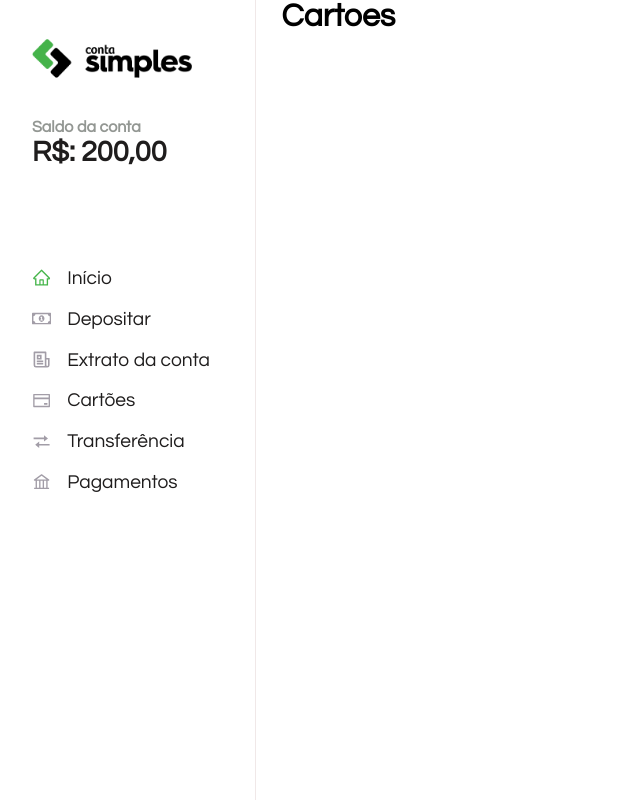
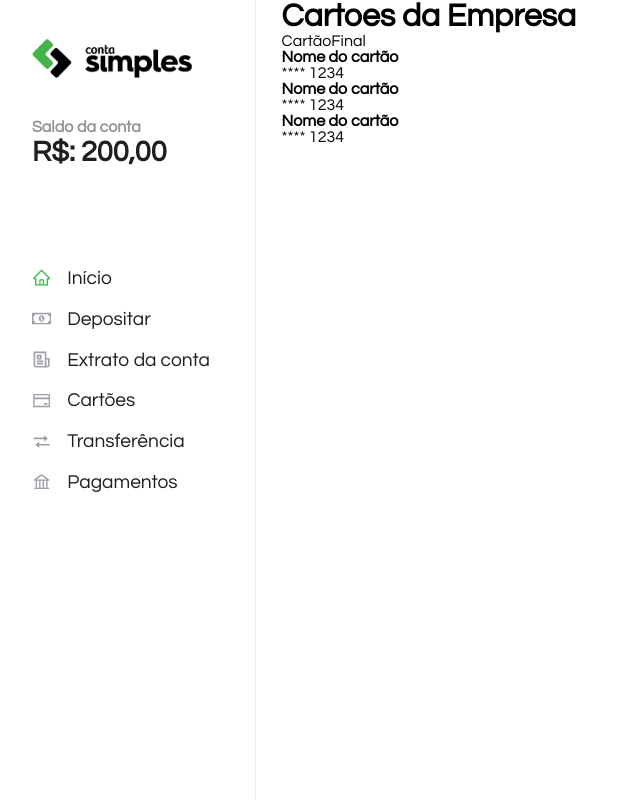
Before and after one commit to brunoascenc/internet-banking, a React (Create React App) app in the folder contasimples/: page /cartoes in a window 1280 px wide. Shown: the whole page, without its empty margins (0-640 px from the left). Built offline with nearby package versions, Linux system fonts and the light colour scheme.

Commit message:
cartoes interface

```diff
--- a/contasimples/src/components/Cartoes.jsx
+++ b/contasimples/src/components/Cartoes.jsx
@@ -1,11 +1,30 @@
 import React from 'react'
 import Menu from './Menu'
+import '../App.css'
 
 export default function Cartoes() {
     return (
         <div className="home-container">
             <Menu/>
-            <h1>Cartoes</h1>
+            <div className="cartoes-empresa">
+            <h1>Cartoes da Empresa</h1>
+                <div className="header">
+                    <span>Cartão</span>
+                    <span>Final</span>
+                </div>
+                <div className="cartoes">
+                    <h4>Nome do cartão</h4>
+                    <span>**** 1234</span>
+                </div>
+                <div className="cartoes">
+                    <h4>Nome do cartão</h4>
+                    <span>**** 1234</span>
+                </div>
+                <div className="cartoes">
+                    <h4>Nome do cartão</h4>
+                    <span>**** 1234</span>
+                </div>
+            </div>
         </div>
     )
 }
```
